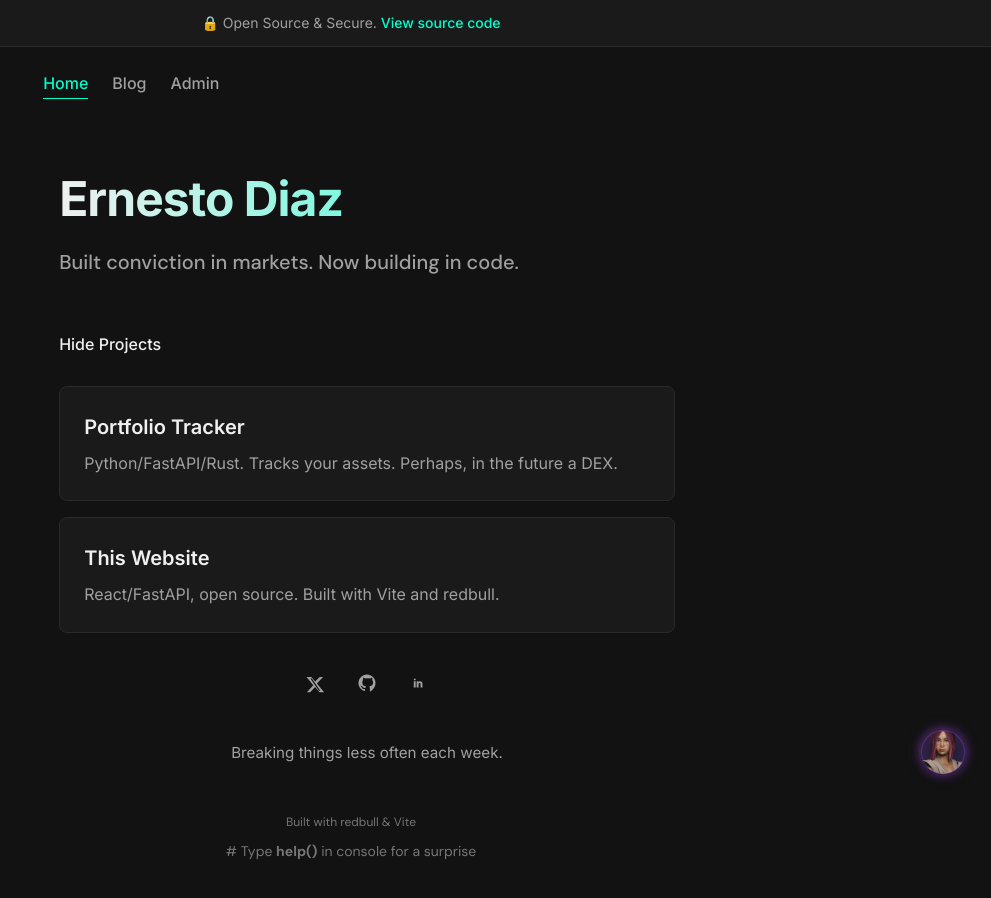
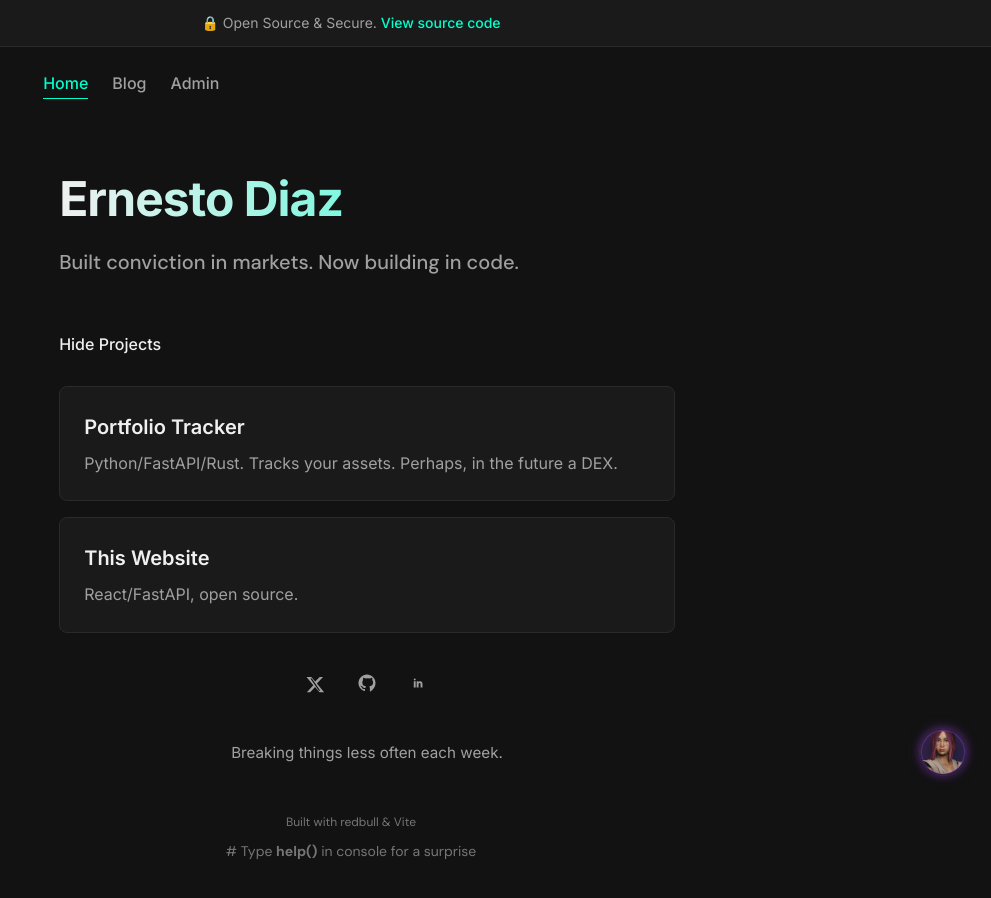
Before and after one commit to zlizzle/Personal-Website, a React (Vite) app in the folder frontend/: page / in a window 1280 px wide. Both pictures are taken after a click on the button "Show Projects". Shown: the top 898 px of the page, without its empty margins (289-1280 px from the left). Built offline with nearby package versions, Linux system fonts and the light colour scheme.

Commit message:
Edited text

```diff
--- a/frontend/src/pages/Home.jsx
+++ b/frontend/src/pages/Home.jsx
@@ -34,7 +34,7 @@ function Home() {
             </a>
             <div className="project-card">
               <h3>This Website</h3>
-              <p>React/FastAPI, open source. Built with Vite and redbull.</p>
+              <p>React/FastAPI, open source.</p>
             </div>
           </div>
         )}
```
